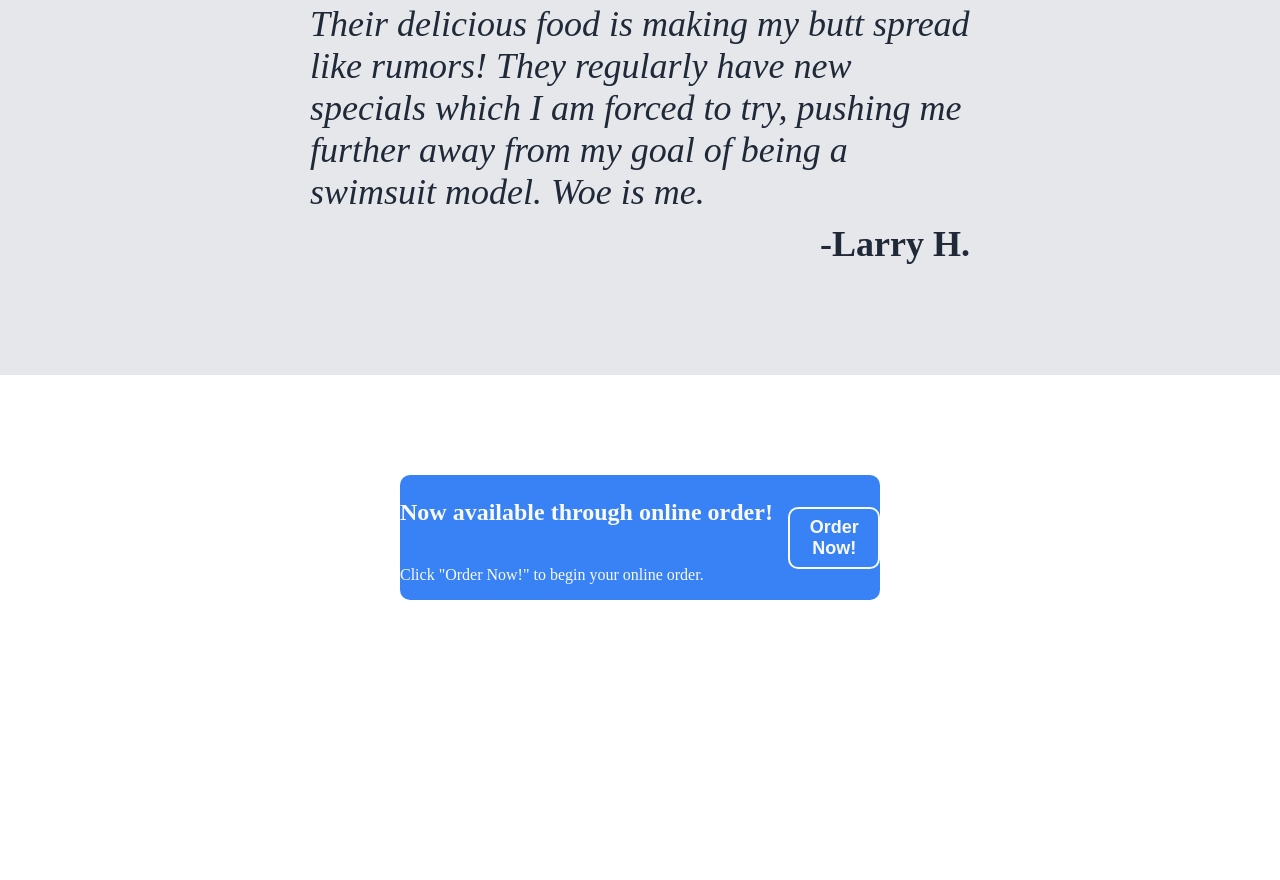
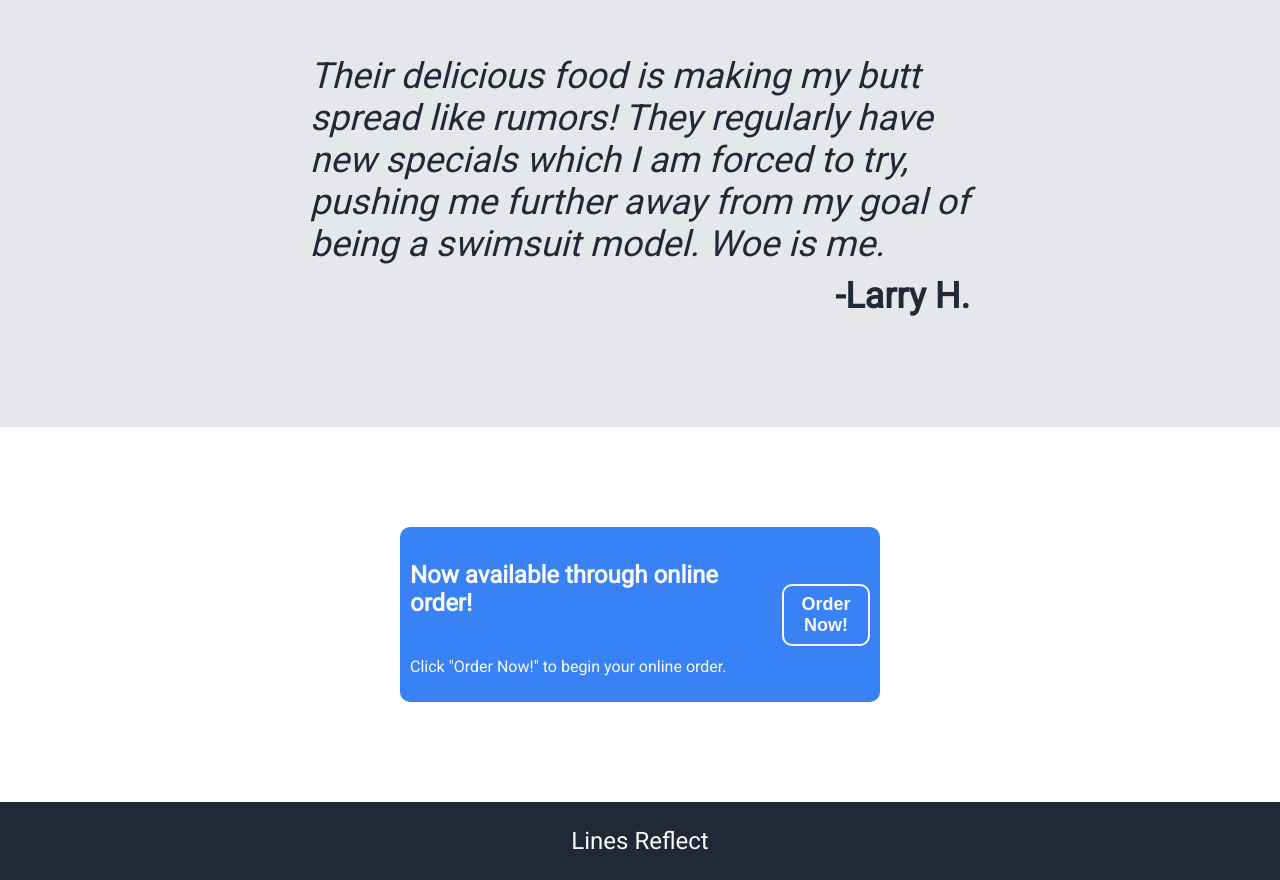
Before and after one commit to LinesReflect/odin-landing-page, a plain HTML site: page index.html in a window 1280 px wide. Shown: the part 1233-2113 px from the top of the page. Before the commit the page ends 1933 px from the top, so only its background shows below. Drawn offline with Linux system fonts and the light colour scheme.

Commit message:
Add bottom section to the page  Changes to be committed: 	modified:   css/style.css 	modified:   index.html

```diff
--- a/css/style.css
+++ b/css/style.css
@@ -1,5 +1,6 @@
 body {
     margin: 0;
+    font-family: 'Roboto', sans-serif;
 }
 
 /* HEADER */
@@ -188,6 +189,7 @@ ul {
     align-items: center;
     background-color: #3882f6;
     border-radius: 10px;
+    padding: 10px;
 }
 
 
@@ -223,3 +225,20 @@ ul {
 }
 
 /* ORDER ONLINE */
+
+
+/* BOTTOM */
+
+.bottom {
+    background-color: #1f2937;
+    margin: 0;
+    padding: 1px;
+}
+
+.bottom-text {
+    color: #f9faf8;
+    font-size: 24px;
+    text-align: center;
+}
+
+/* BOTTOM */
--- a/index.html
+++ b/index.html
@@ -4,6 +4,9 @@
     <head>
         <meta charset="UTF-8">
         <link href="css/style.css" rel="stylesheet">
+        <link rel="preconnect" href="https://fonts.googleapis.com">
+        <link rel="preconnect" href="https://fonts.gstatic.com" crossorigin>
+        <link href="https://fonts.googleapis.com/css2?family=Roboto&display=swap" rel="stylesheet">
         <title>Landing Page</title>
     </head>
 
@@ -81,6 +84,11 @@
             </div>
         </div>
 
+
+        <div class="bottom">
+            <div class="bottom-text"><p>Lines Reflect</p></div>
+        </div>
+
     </body>
 
 </html>
```
